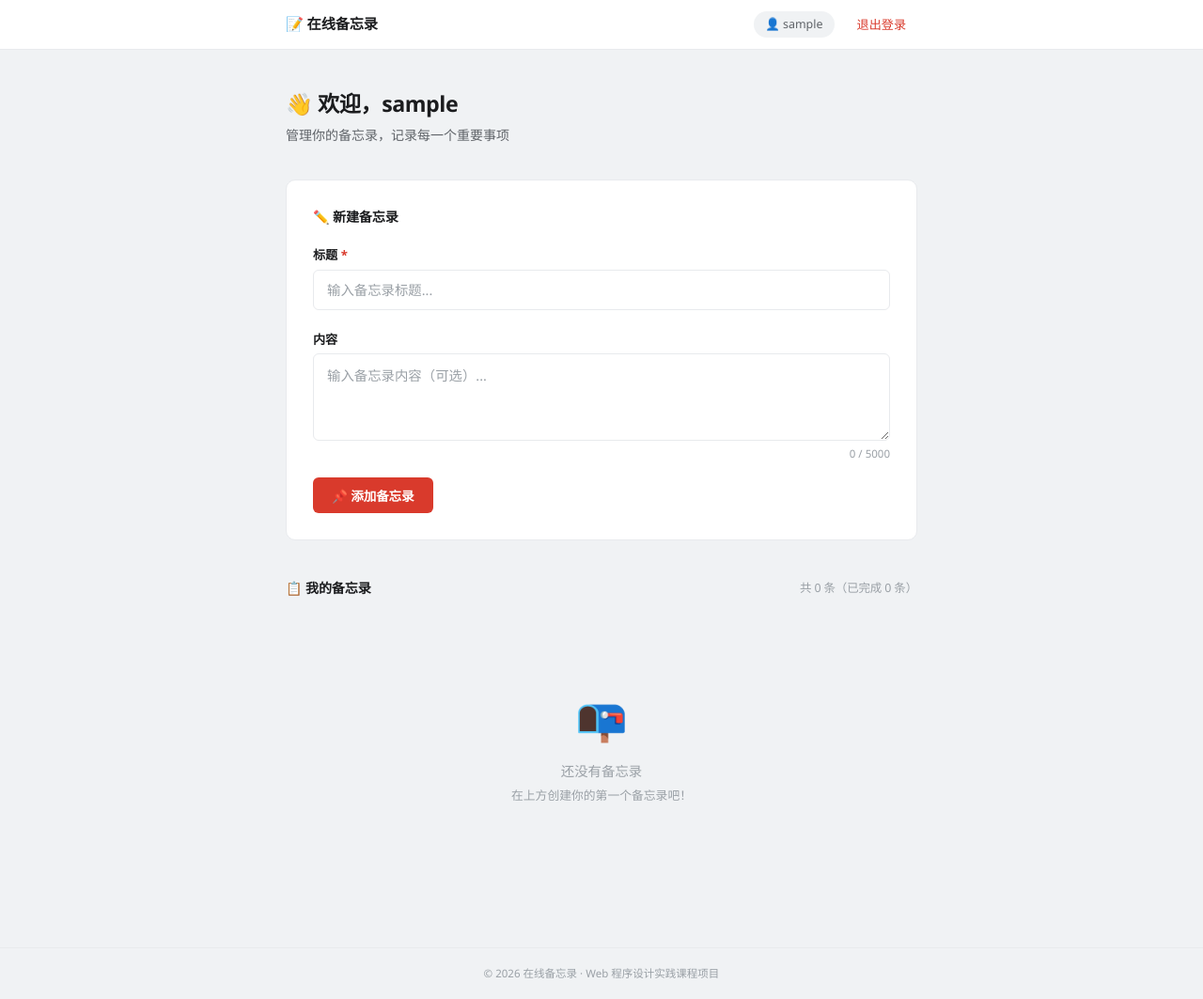
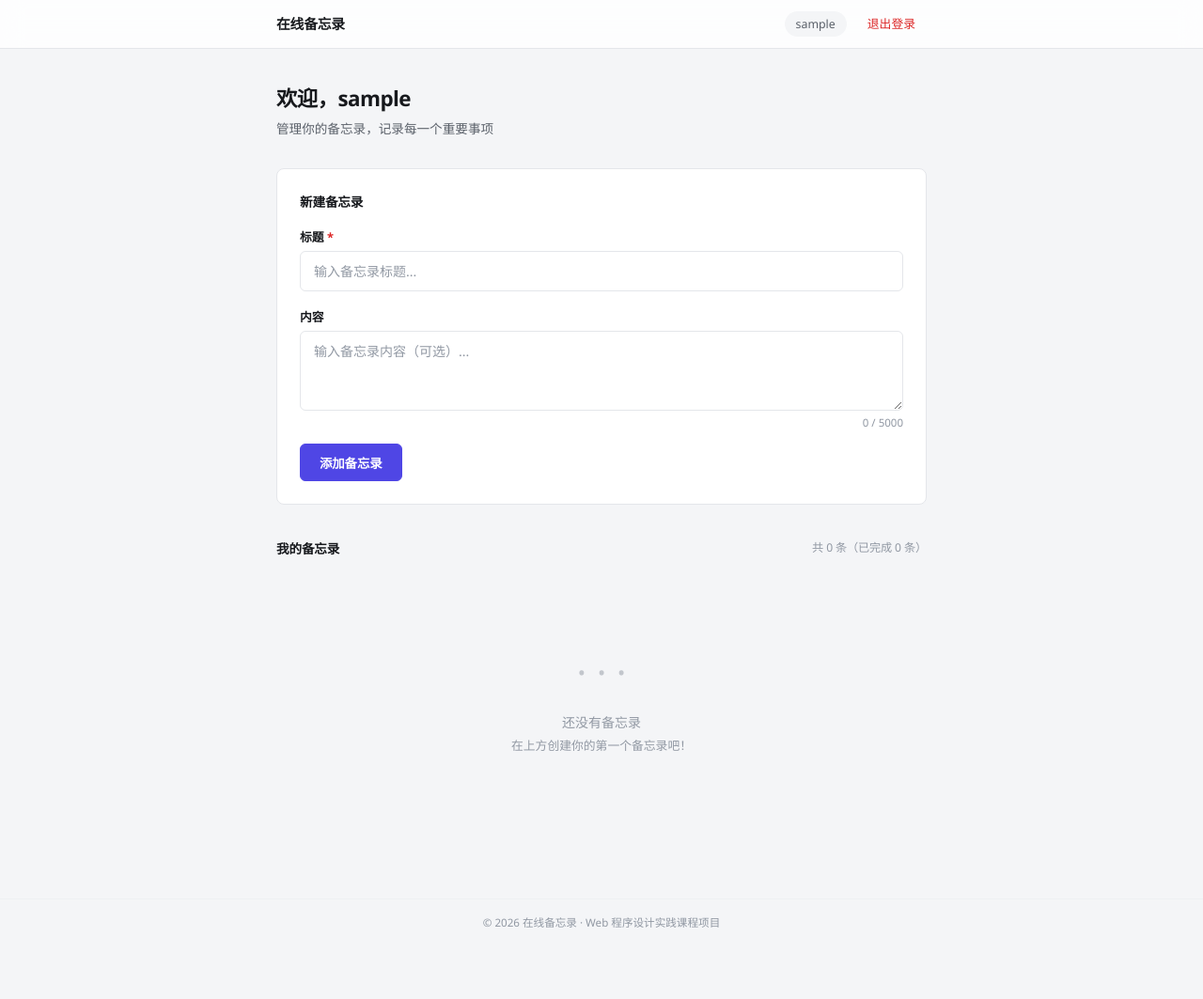
Before and after one commit to bobodict/online-memo, a PHP site: page / in a window 1280 px wide. Shown: the whole page at 94% size. After the commit the page ends 987 px from the top, so only its background shows below. Run offline with PHP 8.4, Linux system fonts and the light colour scheme; the visitor is signed in with stand-in values (Sample User, id 1); data that the repository does not hold is empty.

Commit message:
style: 完全重设计 — Cold Slate + Indigo，清理emoji，毛玻璃顶栏

```diff
--- a/css/style.css
+++ b/css/style.css
@@ -1,223 +1,267 @@
 /* ============================================
    在线备忘录
-   石板 + 朱砂 · 聚焦工具型设计
+   "Cold Slate + Indigo" · 工具型克制美学
    ============================================ */
 
 /* ---------- Reset ---------- */
 *, *::before, *::after { box-sizing: border-box; margin: 0; padding: 0; }
 
 :root {
-    --ink: #1B1C1E;
-    --ink-secondary: #5F6368;
-    --ink-muted: #9AA0A6;
-    --paper: #FFFFFF;
-    --stone: #F0F2F4;
-    --stone-dark: #E3E6EA;
-    --rule: #E8EAED;
-    --vermilion: #D93A2C;
-    --vermilion-hover: #B71C1C;
-    --vermilion-ghost: #FEF7F6;
-    --green: #1B8A4A;
-    --green-ghost: #F0F9F4;
-    --amber: #B45309;
-    --amber-ghost: #FFFBEB;
-    --radius: 10px;
-    --radius-sm: 6px;
+    /* Cold slate base */
+    --bg:            #F4F5F7;
+    --surface:       #FFFFFF;
+    --surface-raised:#FAFBFC;
+    --border:        #E4E6EA;
+    --border-light:  #EEF0F3;
+
+    /* Ink */
+    --text:          #17191D;
+    --text-secondary:#5B616A;
+    --text-muted:    #9198A3;
+
+    /* Indigo accent — the only saturated color */
+    --accent:        #4F46E5;
+    --accent-hover:  #4338CA;
+    --accent-ghost:  #EEF2FF;
+
+    /* Semantic */
+    --success:       #059669;
+    --success-ghost: #ECFDF5;
+    --danger:        #DC2626;
+    --danger-hover:  #B91C1C;
+    --danger-ghost:  #FEF2F2;
+    --warning:       #D97706;
+    --warning-ghost: #FFFBEB;
+
+    /* Shape */
+    --radius:        8px;
+    --radius-sm:     6px;
+    --radius-xs:     4px;
+
+    /* Type */
     --font: "Segoe UI", system-ui, -apple-system, Roboto, "Helvetica Neue", "Noto Sans", "PingFang SC", "Microsoft YaHei", sans-serif;
-    --max-w: 720px;
-    --transition: 0.18s ease;
+
+    --transition: 0.15s ease;
+
+    /* Layout */
+    --max-w: 740px;
+    --header-h: 52px;
 }
 
 html { font-size: 16px; }
 
 body {
     font-family: var(--font);
-    color: var(--ink);
-    background: var(--stone);
+    color: var(--text);
+    background: var(--bg);
     line-height: 1.55;
     min-height: 100vh;
     -webkit-font-smoothing: antialiased;
+    -moz-osx-font-smoothing: grayscale;
 }
 
-a { color: var(--vermilion); text-decoration: none; }
+a { color: var(--accent); text-decoration: none; }
+a:hover { color: var(--accent-hover); }
 
 /* ---------- Header ---------- */
 .header {
-    background: var(--paper);
-    border-bottom: 1px solid var(--rule);
     position: sticky; top: 0; z-index: 100;
+    height: var(--header-h);
+    background: rgba(255,255,255,0.82);
+    backdrop-filter: blur(12px) saturate(180%);
+    -webkit-backdrop-filter: blur(12px) saturate(180%);
+    border-bottom: 1px solid var(--border);
 }
 .header-inner {
     max-width: var(--max-w); margin: 0 auto; padding: 0 24px;
-    height: 52px; display: flex; align-items: center; justify-content: space-between;
+    height: 100%; display: flex; align-items: center; justify-content: space-between;
 }
-.logo { font-size: 0.95rem; font-weight: 700; color: var(--ink); letter-spacing: -0.01em; }
-.nav { display: flex; align-items: center; gap: 12px; font-size: 0.82rem; }
+.logo { font-size: 0.925rem; font-weight: 700; color: var(--text); letter-spacing: -0.015em; }
+.logo:hover { color: var(--accent); }
+
+.nav { display: flex; align-items: center; gap: 10px; font-size: 0.8rem; }
 .nav-user {
-    font-size: 0.78rem; color: var(--ink-secondary);
-    background: var(--stone); padding: 4px 12px; border-radius: 99px; font-weight: 500;
+    font-size: 0.775rem; color: var(--text-secondary); font-weight: 500;
+    background: var(--bg); padding: 4px 12px; border-radius: 99px;
 }
-.nav-link { color: var(--ink-secondary); padding: 5px 12px; border-radius: 6px; font-weight: 500; transition: all var(--transition); }
-.nav-link:hover { background: var(--stone); color: var(--ink); }
-.nav-logout { color: var(--vermilion); }
-.nav-logout:hover { background: var(--vermilion-ghost); }
+.nav-link { color: var(--text-secondary); padding: 5px 12px; border-radius: var(--radius-sm); font-weight: 500; transition: all var(--transition); }
+.nav-link:hover { background: var(--bg); color: var(--text); }
+.nav-logout { color: var(--danger); }
+.nav-logout:hover { background: var(--danger-ghost); }
 
 /* ---------- Main ---------- */
-.main { flex: 1; max-width: var(--max-w); margin: 0 auto; padding: 40px 24px 80px; width: 100%; }
+.main { flex: 1; max-width: var(--max-w); margin: 0 auto; padding: 36px 24px 80px; width: 100%; }
 
 /* ---------- Footer ---------- */
-.footer { text-align: center; padding: 18px; color: var(--ink-muted); font-size: 0.72rem; border-top: 1px solid var(--rule); }
+.footer {
+    text-align: center; padding: 16px 24px;
+    color: var(--text-muted); font-size: 0.725rem;
+    border-top: 1px solid var(--border-light);
+}
 
 /* ---------- Auth ---------- */
-.auth-page { display: flex; align-items: center; justify-content: center; min-height: calc(100vh - 52px); padding: 24px; }
-
+.auth-page {
+    display: flex; align-items: center; justify-content: center;
+    min-height: calc(100vh - var(--header-h) - 52px); padding: 24px;
+}
 .auth-card {
-    background: var(--paper); border: 1px solid var(--rule); border-radius: 16px;
-    padding: 48px 40px; width: 100%; max-width: 400px;
+    background: var(--surface); border: 1px solid var(--border);
+    border-radius: 12px; padding: 44px 36px;
+    width: 100%; max-width: 400px;
 }
-.auth-title { font-size: 1.4rem; font-weight: 700; text-align: center; letter-spacing: -0.02em; }
-.auth-subtitle { text-align: center; color: var(--ink-secondary); margin: 6px 0 32px; font-size: 0.875rem; }
-.auth-form { display: flex; flex-direction: column; gap: 18px; }
-.auth-footer-text { text-align: center; margin-top: 28px; color: var(--ink-secondary); font-size: 0.85rem; }
+.auth-title { font-size: 1.35rem; font-weight: 700; text-align: center; letter-spacing: -0.025em; }
+.auth-subtitle { text-align: center; color: var(--text-secondary); margin: 4px 0 28px; font-size: 0.85rem; }
+.auth-form { display: flex; flex-direction: column; gap: 16px; }
+.auth-footer-text { text-align: center; margin-top: 26px; color: var(--text-secondary); font-size: 0.825rem; }
 
 /* ---------- Dashboard ---------- */
-.dashboard-header { margin-bottom: 36px; }
-.dashboard-header h2 { font-size: 1.45rem; font-weight: 700; letter-spacing: -0.02em; }
-.dashboard-header .text-secondary { color: var(--ink-secondary); margin-top: 4px; font-size: 0.875rem; }
+.dashboard-header { margin-bottom: 32px; }
+.dashboard-header h2 { font-size: 1.4rem; font-weight: 700; letter-spacing: -0.025em; }
+.dashboard-header .text-secondary { color: var(--text-secondary); margin-top: 3px; font-size: 0.85rem; }
 
 /* ---------- Form ---------- */
 .memo-form-wrapper {
-    background: var(--paper); border: 1px solid var(--rule);
-    border-radius: var(--radius); padding: 28px; margin-bottom: 40px;
+    background: var(--surface); border: 1px solid var(--border);
+    border-radius: var(--radius); padding: 24px; margin-bottom: 36px;
 }
-.form-section-title { font-size: 0.88rem; font-weight: 600; margin-bottom: 20px; display: flex; align-items: center; justify-content: space-between; letter-spacing: -0.01em; }
-.memo-count { font-size: 0.78rem; color: var(--ink-muted); font-weight: 400; }
-.memo-form { display: flex; flex-direction: column; gap: 16px; }
-.form-group { display: flex; flex-direction: column; gap: 5px; }
-.form-group label { font-size: 0.82rem; font-weight: 600; color: var(--ink); }
-.required { color: var(--vermilion); }
+.form-section-title {
+    font-size: 0.85rem; font-weight: 600; margin-bottom: 18px;
+    display: flex; align-items: center; justify-content: space-between;
+    letter-spacing: -0.01em;
+}
+.memo-count { font-size: 0.76rem; color: var(--text-muted); font-weight: 400; }
+.memo-form { display: flex; flex-direction: column; gap: 14px; }
+.form-group { display: flex; flex-direction: column; gap: 4px; }
+.form-group label { font-size: 0.8rem; font-weight: 600; color: var(--text); }
+.required { color: var(--danger); }
 
 .form-input {
-    width: 100%; padding: 11px 14px; border: 1.5px solid var(--rule); border-radius: var(--radius-sm);
-    font-size: 0.9rem; font-family: var(--font); transition: all var(--transition);
-    background: var(--paper); color: var(--ink); outline: none;
+    width: 100%; padding: 10px 14px;
+    border: 1.5px solid var(--border); border-radius: var(--radius-sm);
+    font-size: 0.875rem; font-family: var(--font);
+    transition: border-color var(--transition), box-shadow var(--transition);
+    background: var(--surface); color: var(--text); outline: none;
+    line-height: 1.5;
 }
-.form-input:focus { border-color: var(--vermilion); box-shadow: 0 0 0 3px rgba(217,58,44,0.08); }
-.form-input::placeholder { color: var(--ink-muted); }
-.form-input-error { border-color: var(--vermilion); }
-.form-input-error:focus { box-shadow: 0 0 0 3px rgba(217,58,44,0.10); }
-.form-textarea { resize: vertical; min-height: 76px; line-height: 1.6; }
-.form-error { color: var(--vermilion); font-size: 0.76rem; }
-.char-count { font-size: 0.72rem; color: var(--ink-muted); text-align: right; }
+.form-input:focus { border-color: var(--accent); box-shadow: 0 0 0 3px rgba(79,70,229,0.08); }
+.form-input::placeholder { color: var(--text-muted); }
+.form-input-error { border-color: var(--danger); }
+.form-input-error:focus { box-shadow: 0 0 0 3px rgba(220,38,38,0.08); }
+.form-textarea { resize: vertical; min-height: 76px; }
+.form-error { color: var(--danger); font-size: 0.75rem; }
+.char-count { font-size: 0.72rem; color: var(--text-muted); text-align: right; }
 .form-actions { display: flex; gap: 10px; }
 
 /* ---------- Buttons ---------- */
 .btn {
     display: inline-flex; align-items: center; justify-content: center; gap: 5px;
-    padding: 9px 20px; border: none; border-radius: var(--radius-sm);
-    font-size: 0.85rem; font-weight: 600; font-family: var(--font);
+    padding: 9px 20px; border: 1.5px solid transparent; border-radius: var(--radius-sm);
+    font-size: 0.84rem; font-weight: 600; font-family: var(--font);
     cursor: pointer; transition: all var(--transition); white-space: nowrap;
     letter-spacing: -0.01em;
 }
 .btn:active { transform: scale(0.975); }
-.btn:disabled { opacity: 0.45; cursor: not-allowed; transform: none; }
+.btn:disabled { opacity: 0.4; cursor: not-allowed; transform: none; }
 
-.btn-primary { background: var(--vermilion); color: #fff; }
-.btn-primary:hover:not(:disabled) { background: var(--vermilion-hover); }
+.btn-primary { background: var(--accent); color: #fff; border-color: var(--accent); }
+.btn-primary:hover:not(:disabled) { background: var(--accent-hover); border-color: var(--accent-hover); }
 
-.btn-secondary { background: var(--paper); color: var(--ink); border: 1.5px solid var(--rule); }
-.btn-secondary:hover:not(:disabled) { background: var(--stone); border-color: var(--stone-dark); }
+.btn-secondary { background: transparent; color: var(--text); border-color: var(--border); }
+.btn-secondary:hover:not(:disabled) { background: var(--bg); border-color: var(--text-muted); }
 
-.btn-success { background: var(--green); color: #fff; }
-.btn-success:hover:not(:disabled) { background: #147A3E; }
+.btn-success { background: var(--success); color: #fff; border-color: var(--success); }
+.btn-success:hover:not(:disabled) { background: #047857; border-color: #047857; }
 
-.btn-danger { background: transparent; color: var(--vermilion); border: 1.5px solid var(--vermilion); }
-.btn-danger:hover:not(:disabled) { background: var(--vermilion-ghost); }
+.btn-danger { background: transparent; color: var(--danger); border-color: var(--danger); }
+.btn-danger:hover:not(:disabled) { background: var(--danger-ghost); }
 
-.btn-sm { padding: 5px 14px; font-size: 0.78rem; border-radius: var(--radius-sm); }
+.btn-sm { padding: 5px 14px; font-size: 0.78rem; }
 .btn-block { width: 100%; }
 
 /* ---------- Alerts ---------- */
-.alert { padding: 10px 16px; border-radius: var(--radius-sm); font-size: 0.84rem; margin-bottom: 16px; font-weight: 500; }
-.alert-error { background: var(--vermilion-ghost); color: var(--vermilion); border: 1px solid #FECACA; }
+.alert {
+    padding: 10px 16px; border-radius: var(--radius-sm);
+    font-size: 0.83rem; margin-bottom: 16px; font-weight: 500;
+}
+.alert-error { background: var(--danger-ghost); color: var(--danger); border: 1px solid #FECACA; }
 
 /* ---------- Toast ---------- */
 #message-container { margin-bottom: 16px; }
 
 .message-toast {
-    padding: 11px 18px; border-radius: var(--radius-sm); font-size: 0.83rem; margin-bottom: 8px;
-    animation: toastIn .25s ease; display: flex; align-items: center; justify-content: space-between;
+    padding: 11px 18px; border-radius: var(--radius-sm); font-size: 0.82rem;
+    margin-bottom: 8px; animation: toastIn .22s ease;
+    display: flex; align-items: center; justify-content: space-between;
     font-weight: 500; border: 1px solid;
 }
-.message-toast-success { background: var(--green-ghost); color: #166534; border-color: #BBF7D0; }
-.message-toast-error { background: var(--vermilion-ghost); color: var(--vermilion); border-color: #FECACA; }
-.message-toast-info { background: #F5F5F5; color: var(--ink); border-color: var(--rule); }
-.message-toast-close { background: none; border: none; cursor: pointer; font-size: 1.2rem; opacity: 0.4; color: inherit; padding: 0 2px; line-height: 1; }
+.message-toast-success { background: var(--success-ghost); color: #065F46; border-color: #A7F3D0; }
+.message-toast-error { background: var(--danger-ghost); color: var(--danger); border-color: #FECACA; }
+.message-toast-close { background: none; border: none; cursor: pointer; font-size: 1.1rem; opacity: 0.4; color: inherit; padding: 0 2px; line-height: 1; }
 .message-toast-close:hover { opacity: 0.8; }
 
-@keyframes toastIn {
-    from { opacity: 0; transform: translateY(-4px); }
-    to { opacity: 1; transform: translateY(0); }
-}
+@keyframes toastIn { from { opacity: 0; transform: translateY(-4px); } to { opacity: 1; transform: translateY(0); } }
 
 /* ---------- Memo Grid ---------- */
-.memo-grid { display: flex; flex-direction: column; gap: 1px; background: var(--rule); border: 1px solid var(--rule); border-radius: var(--radius); overflow: hidden; }
+.memo-grid { display: flex; flex-direction: column; gap: 10px; }
 
 /* ---------- Memo Card ---------- */
 .memo-card {
-    background: var(--paper); padding: 18px 20px 18px 24px;
-    position: relative; transition: all var(--transition);
-    border-left: 3px solid var(--vermilion);
+    background: var(--surface); border: 1px solid var(--border);
+    border-radius: var(--radius); padding: 18px 22px;
+    transition: border-color var(--transition), box-shadow var(--transition);
+    position: relative;
+    border-left: 3px solid var(--accent);
 }
-.memo-card:hover { background: #FAFBFC; }
+.memo-card:hover { border-color: var(--accent); box-shadow: 0 2px 12px rgba(0,0,0,0.04); }
 
 .memo-card.completed {
-    border-left-color: var(--green);
-    background: #FAFBFA;
+    border-left-color: var(--success);
+    opacity: 0.65;
+    background: var(--surface-raised);
 }
-.memo-card.completed .memo-card-title { text-decoration: line-through; color: var(--ink-muted); }
+.memo-card.completed .memo-card-title { text-decoration: line-through; color: var(--text-muted); }
 
 .memo-card-status {
     display: inline-block; padding: 2px 10px; border-radius: 99px;
-    font-size: 0.7rem; font-weight: 600; margin-bottom: 8px; letter-spacing: 0.03em; text-transform: uppercase;
+    font-size: 0.68rem; font-weight: 600; margin-bottom: 8px;
+    text-transform: uppercase; letter-spacing: 0.04em;
 }
-.memo-card-status.pending { background: var(--amber-ghost); color: var(--amber); }
-.memo-card-status.completed { background: var(--green-ghost); color: var(--green); }
+.memo-card-status.pending { background: var(--warning-ghost); color: var(--warning); }
+.memo-card-status.completed { background: var(--success-ghost); color: var(--success); }
 
-.memo-card-title { font-size: 1rem; font-weight: 600; margin-bottom: 4px; word-break: break-word; letter-spacing: -0.01em; }
+.memo-card-title { font-size: 0.975rem; font-weight: 600; margin-bottom: 4px; word-break: break-word; letter-spacing: -0.01em; }
 
 .memo-card-content {
-    color: var(--ink-secondary); font-size: 0.83rem; line-height: 1.65;
+    color: var(--text-secondary); font-size: 0.825rem; line-height: 1.6;
     margin-bottom: 10px; word-break: break-word; white-space: pre-wrap;
 }
 
-.memo-card-meta { font-size: 0.7rem; color: var(--ink-muted); margin-bottom: 10px; }
+.memo-card-meta { font-size: 0.7rem; color: var(--text-muted); margin-bottom: 10px; }
 
 .memo-card-actions { display: flex; gap: 6px; flex-wrap: wrap; }
 
 /* ---------- Inline Edit ---------- */
 .memo-card-edit-form { display: flex; flex-direction: column; gap: 10px; }
-.memo-card-edit-form .form-input { font-size: 0.85rem; padding: 9px 12px; }
+.memo-card-edit-form .form-input { font-size: 0.84rem; padding: 8px 12px; }
 .memo-card-edit-form .form-textarea { min-height: 56px; }
 .memo-card-edit-actions { display: flex; gap: 8px; }
 
 /* ---------- Empty / Loading ---------- */
-.empty-state { text-align: center; padding: 72px 16px; color: var(--ink-muted); }
-.empty-icon { font-size: 2.8rem; margin-bottom: 12px; }
-.empty-state p { font-size: 0.9rem; }
+.empty-state { text-align: center; padding: 72px 16px; color: var(--text-muted); }
+.empty-icon { font-size: 2.5rem; margin-bottom: 12px; opacity: 0.5; }
+.empty-state p { font-size: 0.875rem; }
 .empty-state .text-secondary { font-size: 0.8rem; margin-top: 4px; }
 
 .spinner {
-    width: 32px; height: 32px; border: 2.5px solid var(--rule);
-    border-top-color: var(--vermilion); border-radius: 50%;
-    animation: spin 0.6s linear infinite; margin: 0 auto 14px;
+    width: 32px; height: 32px; border: 2.5px solid var(--border);
+    border-top-color: var(--accent); border-radius: 50%;
+    animation: spin .6s linear infinite; margin: 0 auto 14px;
 }
 @keyframes spin { to { transform: rotate(360deg); } }
 
 /* ---------- Responsive ---------- */
 @media (min-width: 768px) {
-    .memo-grid { display: grid; grid-template-columns: repeat(2, 1fr); gap: 1px; }
-    .memo-card { min-height: 160px; }
+    .memo-grid { display: grid; grid-template-columns: repeat(2, 1fr); gap: 10px; }
 }
 @media (min-width: 1024px) {
     .memo-grid { grid-template-columns: repeat(3, 1fr); }
--- a/includes/header.php
+++ b/includes/header.php
@@ -13,16 +13,16 @@ require_once __DIR__ . '/auth.php';
     <meta charset="UTF-8">
     <meta name="viewport" content="width=device-width, initial-scale=1.0">
     <title>在线备忘录</title>
-    <link rel="stylesheet" href="css/style.css?v=4">
+    <link rel="stylesheet" href="css/style.css?v=5">
 </head>
 <body>
     <header class="header">
         <div class="header-inner">
-            <a href="index.php" class="logo">📝 在线备忘录</a>
+            <a href="index.php" class="logo">在线备忘录</a>
             <nav class="nav">
                 <?php if (is_logged_in()): ?>
                     <?php $user = current_user(); ?>
-                    <span class="nav-user">👤 <?php echo htmlspecialchars($user['username'] ?? '', ENT_QUOTES, 'UTF-8'); ?></span>
+                    <span class="nav-user"><?php echo htmlspecialchars($user['username'] ?? '', ENT_QUOTES, 'UTF-8'); ?></span>
                     <a href="logout.php" class="nav-link nav-logout">退出登录</a>
                 <?php else: ?>
                     <a href="login.php" class="nav-link">登录</a>
--- a/index.php
+++ b/index.php
@@ -16,13 +16,13 @@ require_once __DIR__ . '/includes/header.php';
 
 <section class="dashboard">
     <div class="dashboard-header">
-        <h2>👋 欢迎，<?php echo htmlspecialchars($user['username'] ?? '', ENT_QUOTES, 'UTF-8'); ?></h2>
+        <h2>欢迎，<?php echo htmlspecialchars($user['username'] ?? '', ENT_QUOTES, 'UTF-8'); ?></h2>
         <p class="text-secondary">管理你的备忘录，记录每一个重要事项</p>
     </div>
 
     <!-- 新建备忘录表单 -->
     <div class="memo-form-wrapper">
-        <h3 class="form-section-title">✏️ 新建备忘录</h3>
+        <h3 class="form-section-title">新建备忘录</h3>
         <form id="memo-form" class="memo-form" novalidate>
             <div class="form-group">
                 <label for="memo-title">标题 <span class="required">*</span></label>
@@ -50,7 +50,7 @@ require_once __DIR__ . '/includes/header.php';
                 <span class="char-count" id="content-count">0 / 5000</span>
             </div>
             <div class="form-actions">
-                <button type="submit" class="btn btn-primary" id="submit-btn">📌 添加备忘录</button>
+                <button type="submit" class="btn btn-primary" id="submit-btn">添加备忘录</button>
                 <button type="button" class="btn btn-secondary" id="cancel-edit-btn" style="display:none;">取消编辑</button>
             </div>
         </form>
@@ -62,7 +62,7 @@ require_once __DIR__ . '/includes/header.php';
     <!-- 备忘录列表 -->
     <div class="memo-list-wrapper">
         <h3 class="form-section-title">
-            📋 我的备忘录
+            我的备忘录
             <span class="memo-count" id="memo-count"></span>
         </h3>
 
@@ -77,7 +77,7 @@ require_once __DIR__ . '/includes/header.php';
 
         <!-- 空状态 -->
         <div id="empty-state" class="empty-state" style="display:none;">
-            <div class="empty-icon">📭</div>
+            <div class="empty-icon">&middot; &middot; &middot;</div>
             <p>还没有备忘录</p>
             <p class="text-secondary">在上方创建你的第一个备忘录吧！</p>
         </div>
--- a/login.php
+++ b/login.php
@@ -35,7 +35,7 @@ require_once __DIR__ . '/includes/header.php';
 
 <div class="auth-page">
     <div class="auth-card">
-        <h1 class="auth-title">🔐 登录</h1>
+        <h1 class="auth-title">登录</h1>
         <p class="auth-subtitle">登录你的备忘录账号</p>
 
         <?php if ($error): ?>
--- a/register.php
+++ b/register.php
@@ -48,7 +48,7 @@ require_once __DIR__ . '/includes/header.php';
 
 <div class="auth-page">
     <div class="auth-card">
-        <h1 class="auth-title">✨ 注册</h1>
+        <h1 class="auth-title">注册</h1>
         <p class="auth-subtitle">创建一个新的备忘录账号</p>
 
         <?php if (!empty($errors['general'])): ?>
```
